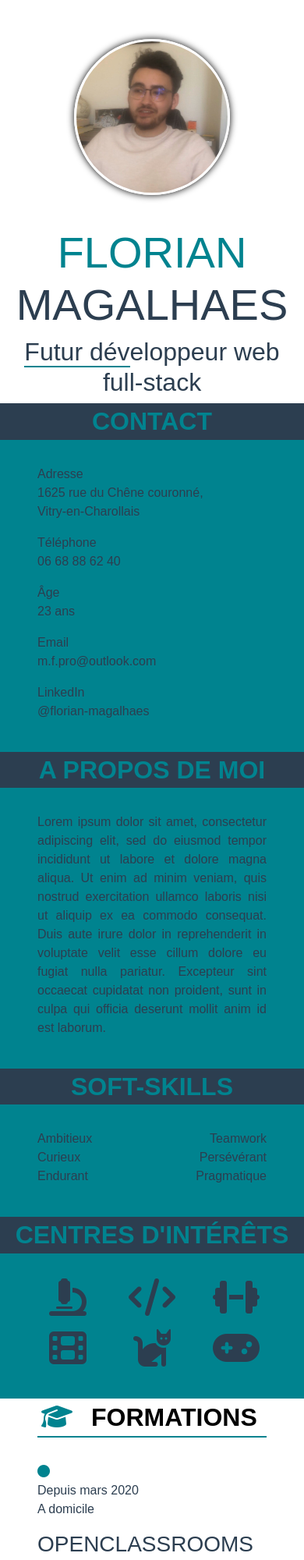
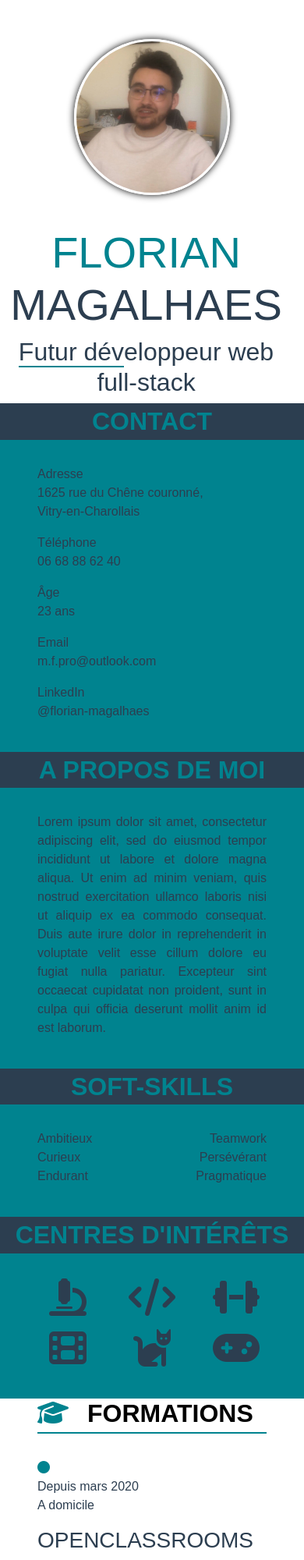
Before and after one commit to Flo-mgls/Flo-mgls.github.io, a plain HTML site: page index.html in a window 390 px wide. Shown: the top 2000 px of the page at 78% size. Drawn offline with nearby package versions, Linux system fonts and the light colour scheme; a web font is replaced by a local one.

Commit message:
Essai résolution bug affichage sur phone

```diff
--- a/CV_FM_CSS.css
+++ b/CV_FM_CSS.css
@@ -8,6 +8,7 @@
 	.centerPhone
 	{
 		text-align: center;
+		padding-left: 0px;
 	}
 	h2.profilFont
 	{
@@ -21,6 +22,10 @@
 	.phoneBgColor
 	{
 		background-color: rgb(0,131,143); /* Color background profil*/
+	}
+		.centerPhone
+	{
+		padding-left: 50px;
 	}
 }
 
@@ -82,7 +87,7 @@ a:hover
 main h2
 {
 	border-bottom: 2px solid rgb(0,131,143); /* Color background profil*/
-	padding: 5px;
+	padding-bottom: 5px;
 	text-transform: uppercase;
 	color: black;
 	font-weight: 600;
--- a/index.html
+++ b/index.html
@@ -20,7 +20,7 @@
 		<div class="col-md-4 phoneBgColor">
 			<img src="contents/avatar.JPG" alt="profil picture Magalhaes Florian"/>
 		</div>
-		<div class="col-md-8 px-3 centerPhone">
+		<div class="col-md-8 centerPhone">
 			<h1 class="text-uppercase profilColor">Florian <span class="profilFontColor">Magalhaes</span></h1>
 			<h2 class="profilFontColor"><span>Futur dév</span>eloppeur web full-stack</h2>
 		</div>
```
